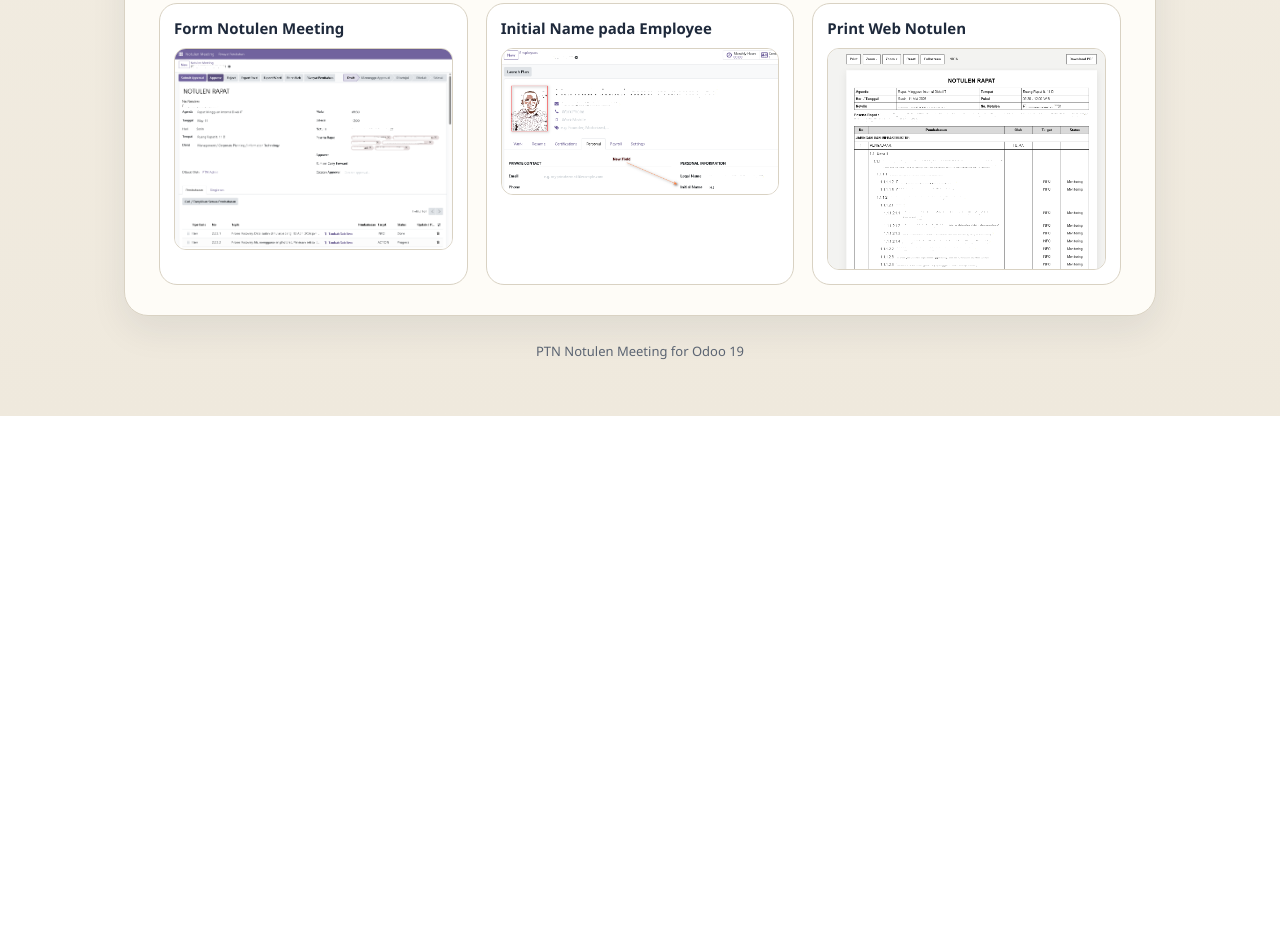
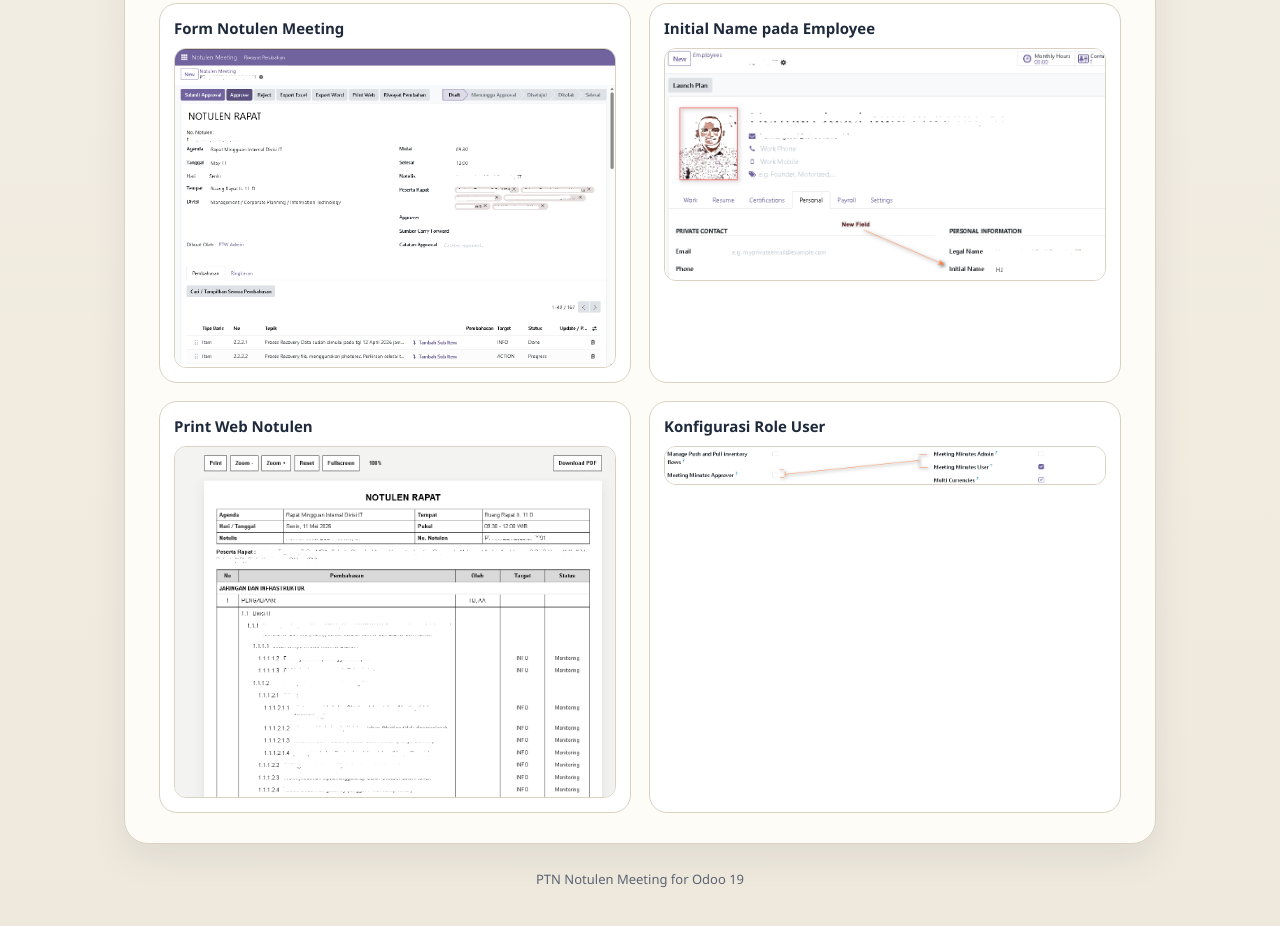
Before and after one commit to nihkiprihadi/odoo, a plain HTML site: page np_meeting_minutes/static/description/index.html in a window 1280 px wide. Shown: the part 1565-2491 px from the top of the page. Before the commit the page ends 1981 px from the top, so only its background shows below. Drawn offline with Linux system fonts and the light colour scheme.

Commit message:
add preview role user

```diff
--- a/np_meeting_minutes/static/description/index.html
+++ b/np_meeting_minutes/static/description/index.html
@@ -238,7 +238,7 @@
 
         .previews {
             display: grid;
-            grid-template-columns: repeat(3, minmax(0, 1fr));
+            grid-template-columns: repeat(2, minmax(0, 1fr));
             gap: 18px;
         }
 
@@ -478,6 +478,10 @@
                     <strong>Print Web Notulen</strong>
                     <img src="preview_print_web.png" alt="Preview print web notulen meeting" />
                 </div>
+                <div class="preview">
+                    <strong>Konfigurasi Role User</strong>
+                    <img src="preview_user_roles.png" alt="Preview konfigurasi role user meeting minutes" />
+                </div>
             </div>
         </section>
 
```
Also changed, not shown: np_meeting_minutes/static/description/preview_user_roles.png (added).
